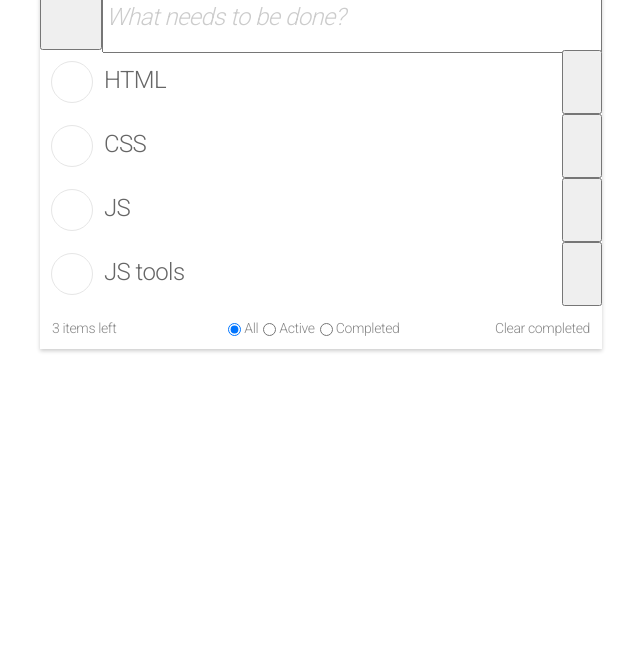
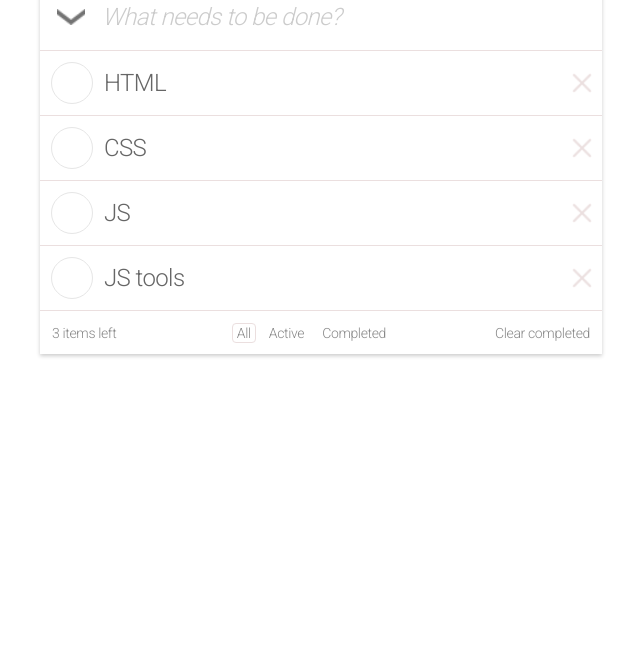
Before and after one commit to ok-technopolis-2020/Popok_Artem, a plain HTML site: page index.html in a window 1280 px wide. Shown: the part 141-800 px from the top of the page, without its empty margins (319-959 px from the left). Drawn offline with Linux system fonts and the light colour scheme.

Commit message:
Add images and custom radio buttons

```diff
--- a/res/css/index.css
+++ b/res/css/index.css
@@ -70,16 +70,26 @@ main {
     display: flex;
     align-items: center;
     flex-wrap: nowrap;
+    border-bottom: 1px solid #EBDFDF;
 }
 
 .upper-toolbar input[type=text] {
     width: 100%;
     height: 100%;
+    padding: 0;
+    border: none;
 }
 
 .upper-toolbar button {
     min-width: 62px;
     height: 100%;
+    padding: 0;
+    border: none;
+    background-color: transparent;
+    background-image: url(../images/select-all.png);
+    background-repeat: no-repeat;
+    background-position: center;
+    background-size: 28px 16px;
 }
 
 /* tasks list */
@@ -94,18 +104,25 @@ main .tasks-list li {
     display: flex;
     flex-wrap: nowrap;
     align-items: center;
+    border-bottom: 1px solid #EBDFDF;
 }
 
 main .tasks-list input[type=checkbox]+label {
+    display: flex;
+    align-items: center;
     width: 100%;
+    height: 100%;
 }
 
 main .tasks-list button {
     width: 42px;
-}
-
-main .tasks-list button {
     height: 100%;
+    border: none;
+    background-color: transparent;
+    background-image: url(../images/close.png);
+    background-repeat: no-repeat;
+    background-position: center;
+    background-size: 20px 20px;
 }
 
 /* custom checkboxes */
@@ -129,7 +146,11 @@ main .tasks-list input[type=checkbox]+label::before {
 }
 
 main .tasks-list input[type=checkbox]:checked+label::before {
-    background-color: #5DC2AF;
+    /*background-color: #5DC2AF;*/
+    background-image: url(../images/completed.png);
+    background-repeat: no-repeat;
+    background-position: center;
+    background-size: 20px 20px;
 }
 
 /* footer toolbar */
@@ -151,7 +172,7 @@ footer button {
     border: none;
     white-space: nowrap;
     margin: 0;
-    padding: 0;
+    padding: 4px 0 4px 0;
     background-color: transparent;
     margin-right: 12px;
 }
@@ -164,3 +185,26 @@ footer .filter-tool {
     align-items: center;
     justify-content: center;
 }
+
+/* custom radio buttons */
+
+footer .filter-tool input[type=radio] {
+    position: absolute;
+    opacity: 0;
+}
+
+footer .filter-tool input[type=radio]+label {
+    display: flex;
+    align-items: center;
+    margin-left: 4px;
+    margin-right: 4px;
+    border: 1px transparent solid;
+    border-radius: 4px;
+    padding: 1px;
+    padding-left: 4px;
+    padding-right: 4px;
+}
+
+footer .filter-tool input[type=radio]:checked+label {
+    border-color: #EBDFDF;
+}
```
Also changed, not shown: res/images/close.png (added), res/images/close@2x.png (added), res/images/completed.png (added), res/images/completed@2x.png (added), res/images/select-all.png (added), res/images/select-all@2x.png (added).
